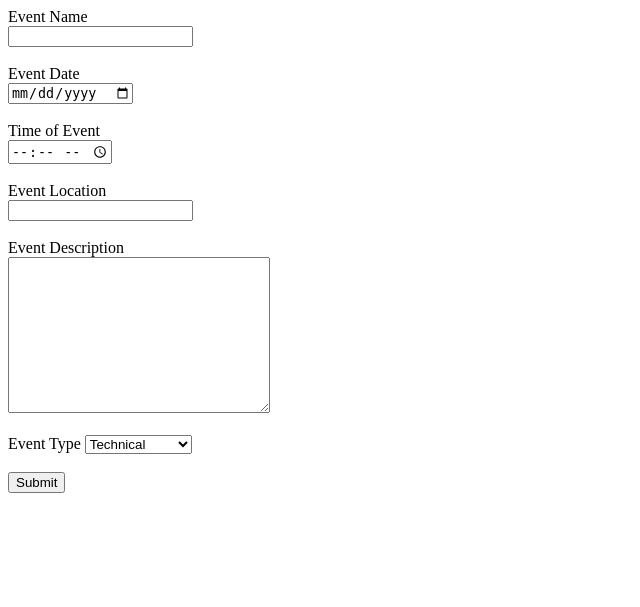
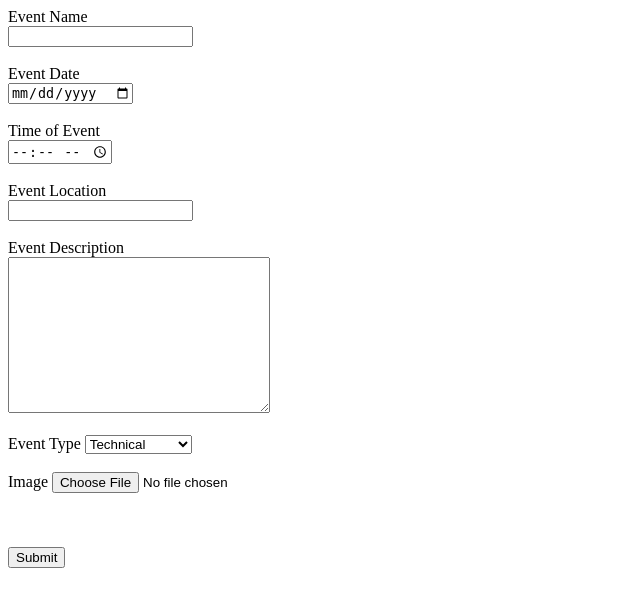
Before and after one commit to DarthKitten2130/cem, a Flask app: page /createevent in a window 1280 px wide. Shown: the top 607 px of the page, without its empty margins (0-640 px from the left). Run offline with Flask 3, Linux system fonts and the light colour scheme.

Commit message:
fixed images

```diff
--- a/app.py
+++ b/app.py
@@ -99,10 +99,10 @@ def create_event():
         location = request.form['location']
         desc = request.form['description']
         eventtype = request.form['type']
-
-        desc = request.form['event_desc']
+        image = request.files['image']
+        image.save('static/images/' + image.filename)
         insert_event(name, date, time, location, desc,
-                     session['dept'], eventtype,)
+                     session['dept'], eventtype, session['phone'], f"images/{image.filename}")
 
         return redirect(url_for('events'))
 
--- a/sql.py
+++ b/sql.py
@@ -28,6 +28,7 @@ def create_table():
             dept TEXT,
             type TEXT NOT NULL,
             contact TEXT,
+            image TEXT,
             CONSTRAINT fk_contact FOREIGN KEY (contact) REFERENCES users(phone)
             );''')
     cursor.execute('''
@@ -106,11 +107,11 @@ def get_reg(event_id):
     return events
 
 
-def insert_event(name, date, time, location, description, dept, type, contact):
+def insert_event(name, date, time, location, description, dept, type, contact, image):
     # Insert an event
     cursor.execute(f'''
-        INSERT INTO events (name, date, time, location, description, dept, type, contact)
-        VALUES ('{name}', '{date}', '{time}', '{location}', '{description}', '{dept}', '{type}', '{contact}')
+        INSERT INTO events (name, date, time, location, description, dept, type, contact,image)
+        VALUES ('{name}', '{date}', '{time}', '{location}', '{description}', '{dept}', '{type}', '{contact}','{image}')
     ''')
     sqliteConnection.commit()
 
--- a/templates/createevent.html
+++ b/templates/createevent.html
@@ -6,7 +6,7 @@
     <title>Document</title>
 </head>
 <body>
-    <form action="post">
+    <form method="post" enctype="multipart/form-data">
         <label for="name">Event Name</label><br>
         <input type="text" name="name" id="name"><br><br>
         <label for="date">Event Date</label><br>
@@ -23,7 +23,9 @@
             <option value="non-technical">Non-Technical</option>
             <option value="cultural">Cultural</option>
             <option value="sports">Sports</option>
-        </select>
+        </select><br><br>
+        <label for="image">Image</label>
+        <input type="file" name="image" id="image"><br><br>
         <br><br>
         <input type="submit" value="Submit">
     </form>
--- a/templates/desc.html
+++ b/templates/desc.html
@@ -6,6 +6,12 @@
     <title>Document</title>
 </head>
 <body>
+    <h1>{{ event[1] }}</h1>
+    <h2>Date: {{ event[2] }}, Time: {{ event[3] }}</h2>
+    <h3>Location : {{ event[4] }}</h3>
 
+    {{ event[5] }} <br><br>
+
+    <img src="{{url_for('static',filename = event[9])}}">
 </body>
 </html>
```
Also changed, not shown: templates/events.html (+15 -10 lines), 1.png (added), static/images/1.png (added).
